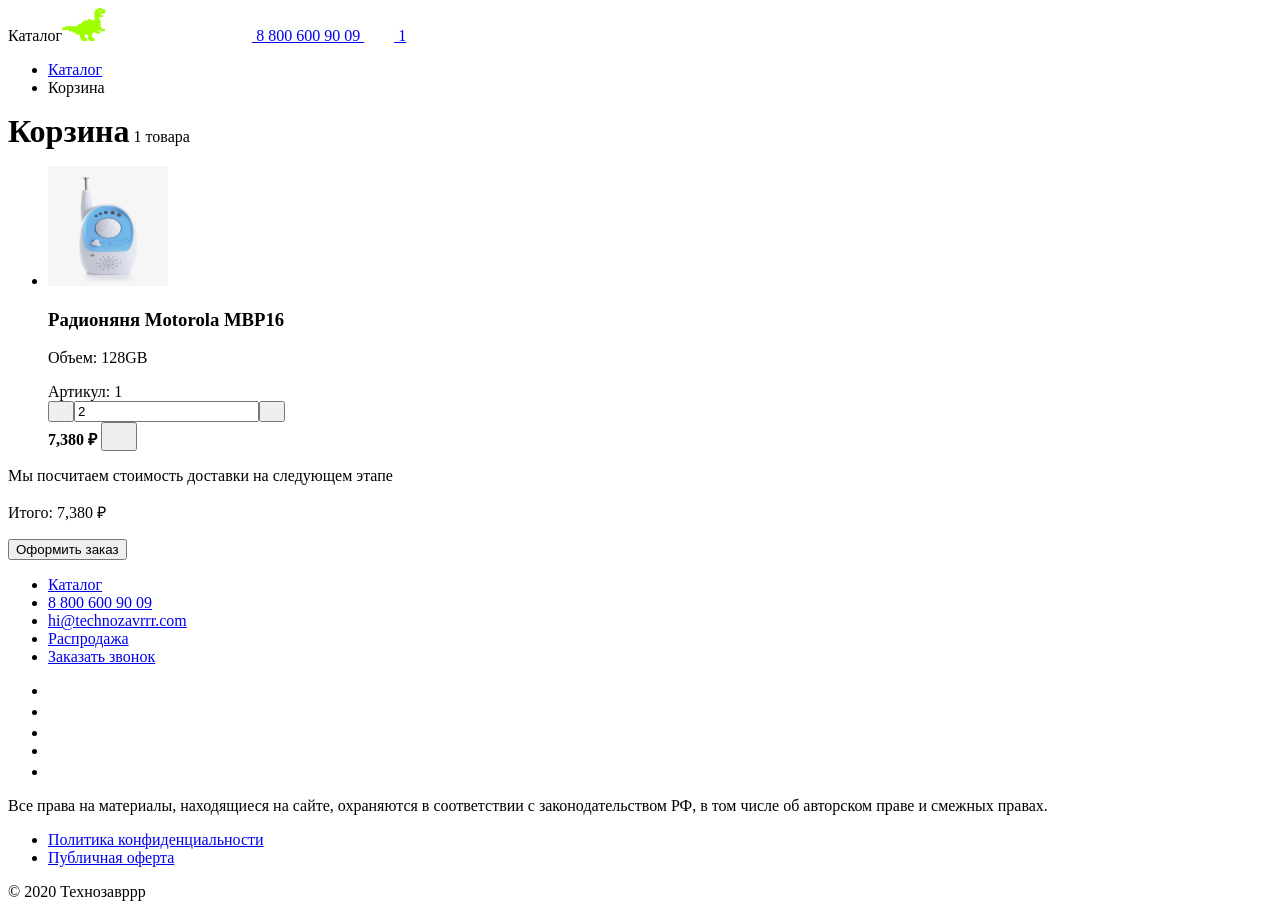
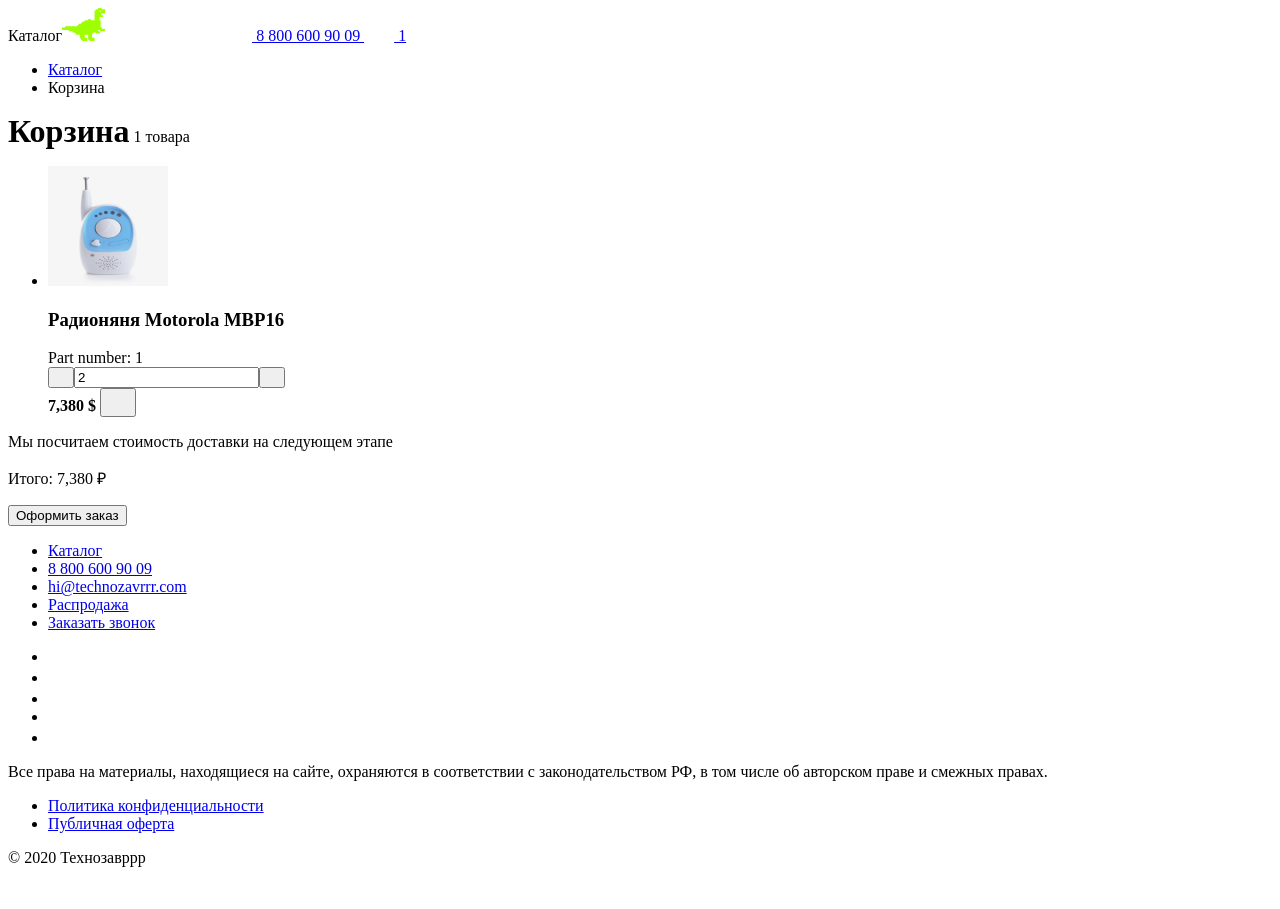
Before and after one commit to WebDevJS2022/WebDevJS2022.github.io-tzr, a Vue app: page /#/cart in a window 1280 px wide. After the commit the page ends 875 px from the top, so only its background shows below. Built offline with nearby package versions, Linux system fonts and the light colour scheme; the HTML template or start-up script is replaced by a standard one.

Commit message:
6.5 Удаление товаров из корзины и изменение количества

```diff
--- /dev/null
+++ b/src/components/CartItem.vue
@@ -0,0 +1,66 @@
+<template>
+    <li class="cart__item product">
+        <div class="product__pic">
+            <img :src="item.product.image"
+            width="120" height="120" alt="item.product.title">
+        </div>
+        <h3 class="product__title">
+            {{ item.product.title }}
+        </h3>
+
+        <span class="product__code">
+            Part number: {{ item.product.id }}
+        </span>
+
+        <div class="product__counter form__counter">
+            <button type="button" aria-label="Убрать один товар">
+                <svg width="10" height="10" fill="currentColor">
+                    <use xlink:href="#icon-minus"></use>
+                </svg>
+            </button>
+
+            <input type="text" v-model.number="amount" name="count" aria-label=" ">
+
+            <button type="button" aria-label="Добавить один товар">
+                <svg width="10" height="10" fill="currentColor">
+                    <use xlink:href="#icon-plus"></use>
+                </svg>
+            </button>
+        </div>
+
+        <b class="product__price">
+            {{ (item.amount * item.product.price) | numberFormat }} $
+        </b>
+
+        <button class="product__del button-del" type="button"
+        aria-label="Удалить товар из корзины"
+        @click.prevent="deleteProduct(item.productId)">
+            <svg width="20" height="20" fill="currentColor">
+                <use xlink:href="#icon-close"></use>
+            </svg>
+        </button>
+    </li>
+</template>
+
+<script>
+import numberFormat from '@/helpers/numberFormat';
+import { mapMutations } from 'vuex'; // для удаления товара из корзины
+
+export default {
+  filters: { numberFormat },
+  props: ['item'],
+  computed: {
+    amount: {
+      get() {
+        return this.item.amount;
+      },
+      set(value) {
+        this.$store.commit('updateCartProductAmount', { productId: this.item.productId, amount: value });
+      },
+    },
+  },
+  methods: {
+    ...mapMutations({ deleteProduct: 'deleteCartProduct' }), // удаление товара из корзины
+  },
+};
+</script>
--- a/src/pages/CartPage.vue
+++ b/src/pages/CartPage.vue
@@ -26,49 +26,7 @@
             <form class="cart__form form" action="#" method="POST">
                 <div class="cart__field">
                     <ul class="cart__list">
-                        <li class="cart__item product"
-                        v-for="item in products" :key="item.productId">
-                            <div class="product__pic">
-                                <img :src="item.product.image"
-                                width="120" height="120" alt="item.product.title">
-                            </div>
-                            <h3 class="product__title">
-                                {{ item.product.title }}
-                            </h3>
-                            <p class="product__info">
-                                Объем: <span>128GB</span>
-                            </p>
-                            <span class="product__code">
-                                Артикул: {{ item.product.id }}
-                            </span>
-
-                            <div class="product__counter form__counter">
-                                <button type="button" aria-label="Убрать один товар">
-                                    <svg width="10" height="10" fill="currentColor">
-                                        <use xlink:href="#icon-minus"></use>
-                                    </svg>
-                                </button>
-
-                                <input type="text" :value="item.amount" name="count" aria-label=" ">
-
-                                <button type="button" aria-label="Добавить один товар">
-                                    <svg width="10" height="10" fill="currentColor">
-                                        <use xlink:href="#icon-plus"></use>
-                                    </svg>
-                                </button>
-                            </div>
-
-                            <b class="product__price">
-                                {{ (item.amount * item.product.price) | numberFormat }} ₽
-                            </b>
-
-                            <button class="product__del button-del" type="button"
-                            aria-label="Удалить товар из корзины">
-                                <svg width="20" height="20" fill="currentColor">
-                                    <use xlink:href="#icon-close"></use>
-                                </svg>
-                            </button>
-                        </li>
+                        <CartItem v-for="item in products" :key="item.productId" :item="item"/>
                     </ul>
                 </div>
 
@@ -92,8 +50,10 @@
 <script>
 import numberFormat from '@/helpers/numberFormat';
 import { mapGetters } from 'vuex';
+import CartItem from '@/components/CartItem.vue';
 
 export default {
+  components: { CartItem },
   filters: { numberFormat },
   computed: {
     ...mapGetters({ products: 'cartDetailProducts', totalPrice: 'cartTotalPrice' }), // totalPrice для обшей стоимости товара
--- a/src/store/index.js
+++ b/src/store/index.js
@@ -14,7 +14,6 @@
     addProductToCart(state, { productId, amount }) {
       // eslint-disable-next-line
       const item = state.cartProducts.find((item) => item.productId === productId);
-
       if (item) {
         item.amount += amount;
       } else {
@@ -23,6 +22,17 @@
           amount,
         });
       }
+    },
+    updateCartProductAmount(state, { productId, amount }) { // добавление товара в корзину
+      // eslint-disable-next-line
+      const item = state.cartProducts.find((item) => item.productId === productId);
+
+      if (item) {
+        item.amount = amount;
+      }
+    },
+    deleteCartProduct(state, productId) { // удаление товара из корзины
+      state.cartProducts = state.cartProducts.filter((item) => item.productId !== productId);
     },
   },
   getters: {
```
